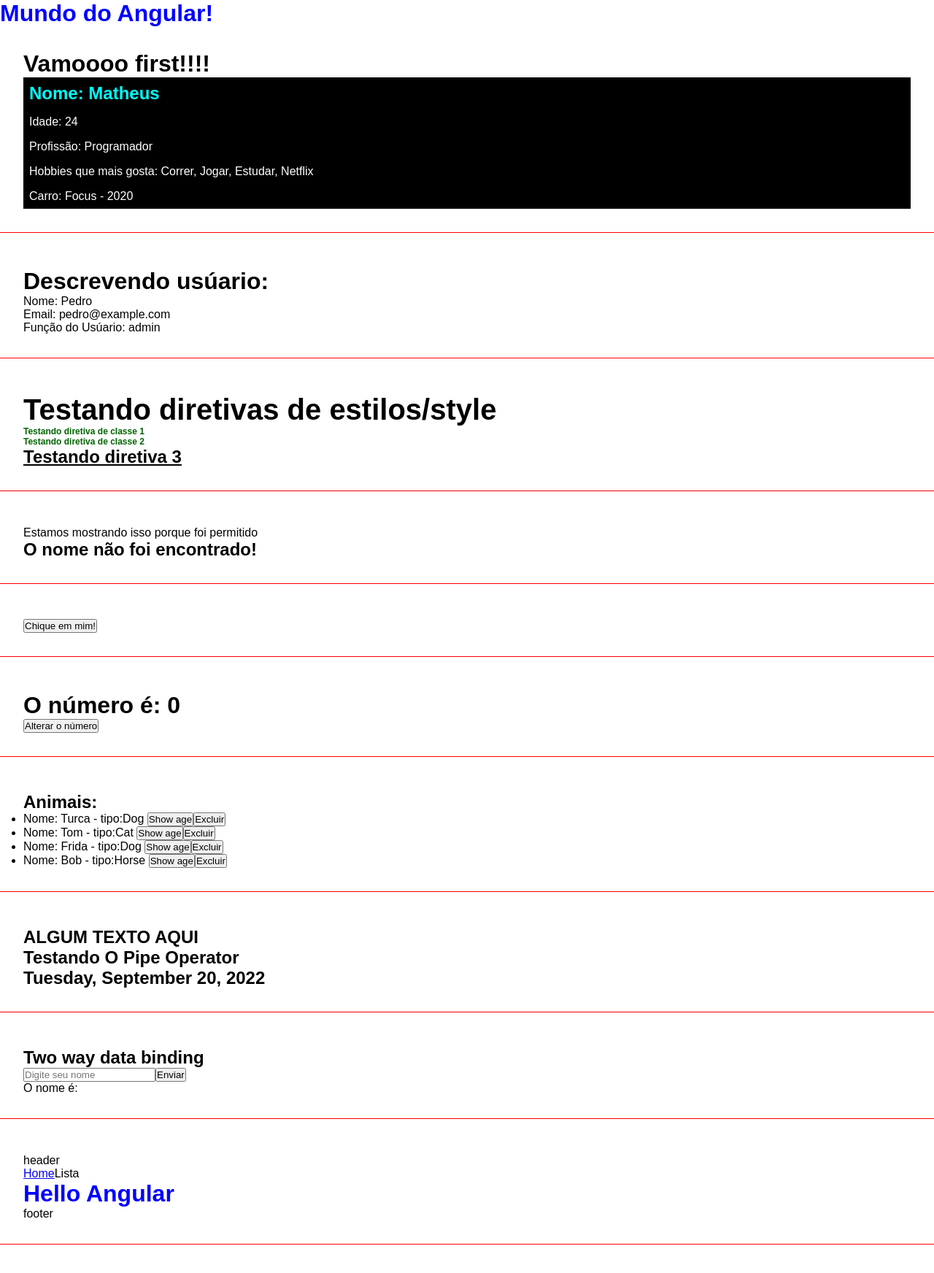
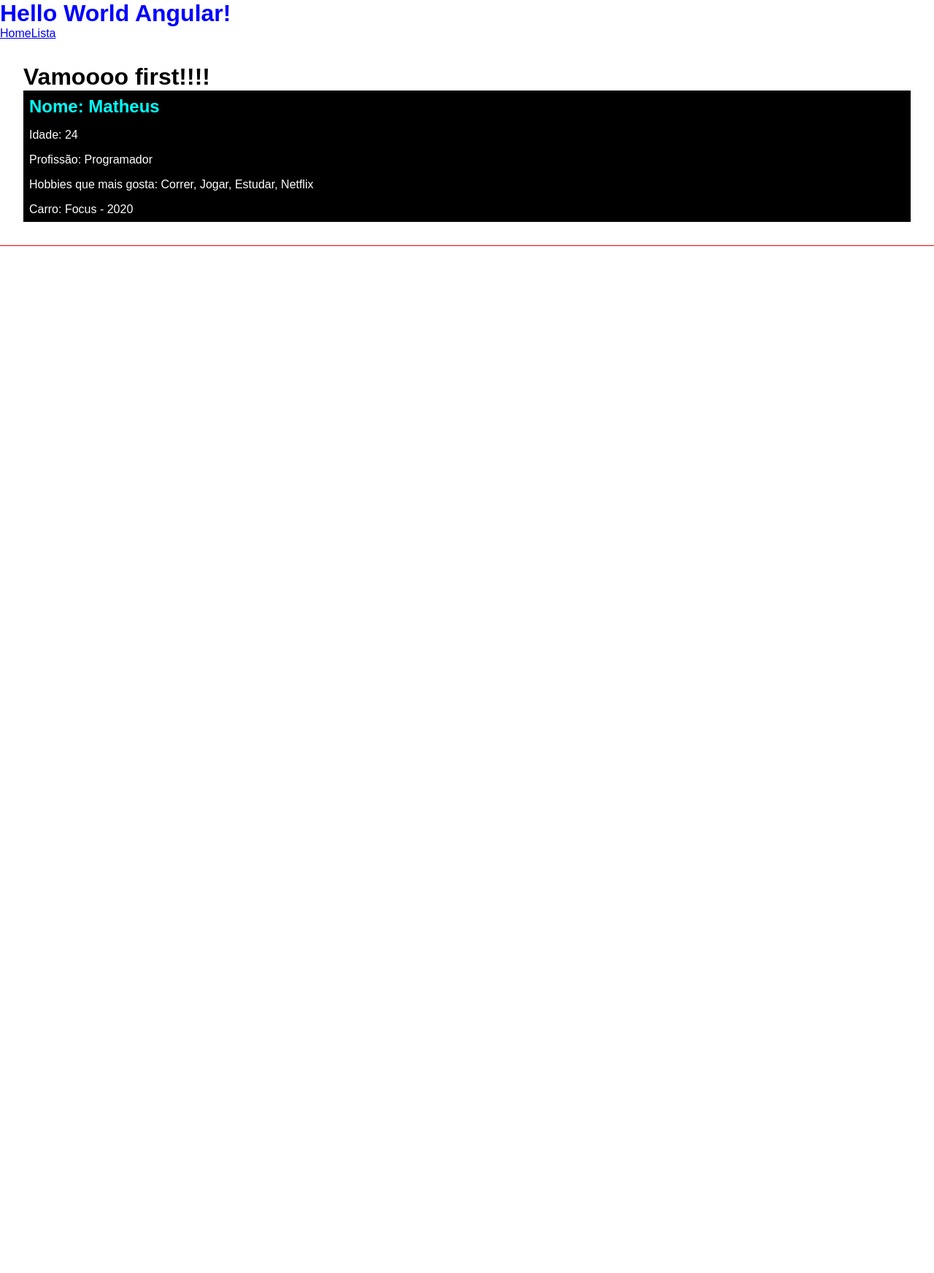
Before and after one commit to Vanessamachado93/angular-new, an Angular app: page / in a window 1280 px wide. Shown: the top 1744 px of the page at 73% size. After the commit the page ends 853 px from the top, so only its background shows below. Built offline with nearby package versions, Linux system fonts and the light colour scheme.

Commit message:
Ajustes na api server

```diff
--- a/src/app/app-routing.module.ts
+++ b/src/app/app-routing.module.ts
@@ -1,10 +1,18 @@
-import { NgModule } from '@angular/core';
-import { RouterModule, Routes } from '@angular/router';
+import { NgModule } from "@angular/core";
+import { RouterModule , Routes } from "@angular/router";
 
-const routes: Routes = [];
+import { FirstComponentComponent } from "./components/first-component/first-component.component";
+import { ListRenderComponent } from "./components/list-render/list-render.component";
+
+const routes: Routes = [
+  { path: '', component: FirstComponentComponent },
+  { path: 'list', component: ListRenderComponent }
+]
 
 @NgModule({
+  declarations: [],
   imports: [RouterModule.forRoot(routes)],
-  exports: [RouterModule]
+  exports: [RouterModule],
+
 })
 export class AppRoutingModule { }
--- a/src/app/app.component.html
+++ b/src/app/app.component.html
@@ -1,21 +1,6 @@
-<h1>Mundo do Angular!</h1>
-<app-first-component></app-first-component>
-<app-parent-data [name]="userName" [userData]="userData"></app-parent-data>
-<app-directives></app-directives>
-<app-if-render></app-if-render>
-<app-eventos></app-eventos>
-<app-emitter></app-emitter>
-<app-list-render></app-list-render>
-<app-pipes></app-pipes>
-<app-two-way-binding></app-two-way-binding>
-
-<div class="class">
-<p>header</p>
+<h1>Hello World Angular!</h1>
 <nav>
   <a routerLink="/">Home</a>
-  <a router="/list">Lista</a>
+  <a routerLink="/list">Lista</a>
 </nav>
-<h1>Hello Angular</h1>
 <router-outlet></router-outlet>
-<p>footer</p>
-</div>
--- a/src/app/components/list-render/list-render.component.ts
+++ b/src/app/components/list-render/list-render.component.ts
@@ -7,35 +7,29 @@ import { ListService } from 'src/app/services/list.service';
 @Component({
   selector: 'app-list-render',
   templateUrl: './list-render.component.html',
-  styleUrls: ['./list-render.component.css']
+  styleUrls: ['./list-render.component.css'],
 })
 export class ListRenderComponent implements OnInit {
-  animals: Animal[] = [
-    { name: 'Turca', type: 'Dog', age: 4 },
-    { name: 'Tom', type: 'Cat', age: 10 },
-    { name: 'Frida', type: 'Dog', age: 5 },
-    { name: 'Bob', type: 'Horse', age: 10 },
-  ];
-
-  animal: Animal = {
-    name: 'Teste',
-    type: 'Alguma Coisa',
-    age: 10,
-  }
+  animals: Animal[] = [];
 
   animalDetails = '';
 
-  constructor(private listService: ListService) { }
+  constructor(private listService: ListService) {
+    this.getAnimals();
+  }
+
+  ngOnInit(): void {}
 
   showAge(animal: Animal) {
-    this.animalDetails = `o pet ${animal.name} tem ${animal.age} anos!`;
+    this.animalDetails = `O pet ${animal.name} tem ${animal.age} anos de vida!`;
   }
 
-  ngOnInit(): void { }
-
   removeAnimal(animal: Animal) {
-    console.log('Removendo animal');
+    console.log('Removendo animal...');
     this.animals = this.listService.remove(this.animals, animal);
   }
 
+  getAnimals(): void {
+    this.listService.getAll().subscribe((animals) => (this.animals = animals));
+  }
 }
--- a/src/app/services/list.service.ts
+++ b/src/app/services/list.service.ts
@@ -1,16 +1,26 @@
 import { Injectable } from '@angular/core';
 
 import { Animal } from '../Animal';
+
+import { HttpClient, HttpHeaders } from '@angular/common/http';
+
+import { Observable } from 'rxjs';
 
 @Injectable({
   providedIn: 'root'
 })
 export class ListService {
 
-  constructor() { }
+  private apiUrl = 'http://localhost:3000/animals';
+
+  constructor(private http: HttpClient) { }
 
   remove(animals: Animal[], animal: Animal){
-    console.log('Ativando service')
     return animals.filter((a) => animal.name !== a.name);
   }
+
+  getAll(): Observable<Animal[]> {
+    return this.http.get<Animal[]>(this.apiUrl);
+
+  }
 }
```
Also changed, not shown: src/app/app-routing.modele.ts (deleted, +0 -18 lines).
